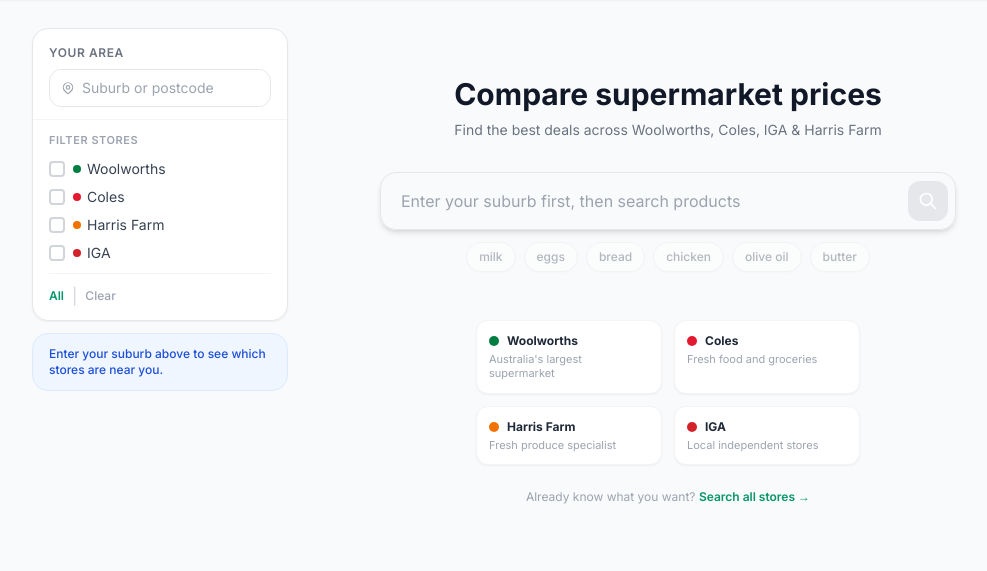
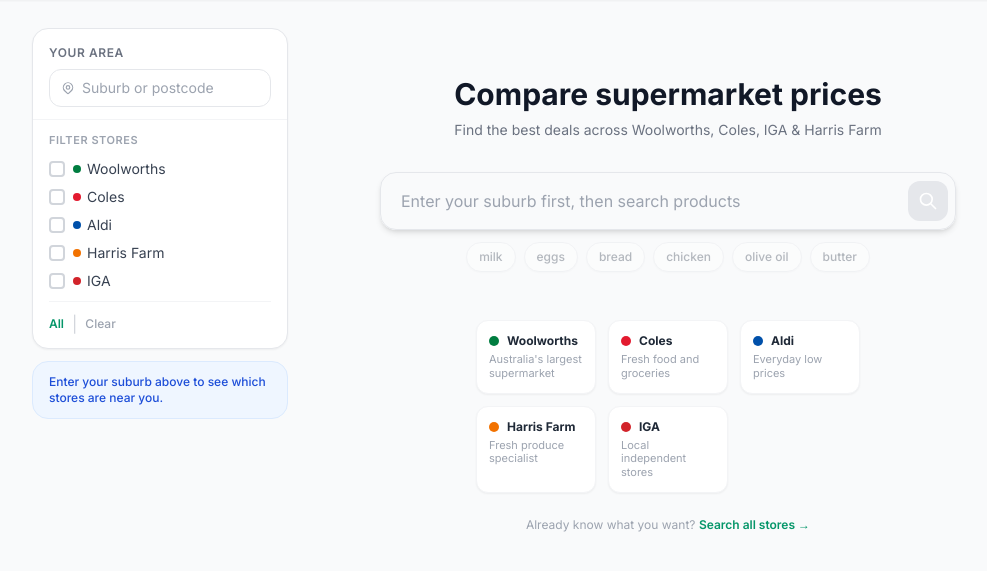
Before and after one commit to kalaeddin51-collab/supermarket-price-tracker, a FastAPI app: template app/templates/landing.html in a window 1280 px wide. Shown: the part 57-628 px from the top of the page, without its empty margins (112-1099 px from the left). Run offline with FastAPI, Linux system fonts and the light colour scheme; the template is opened without the code that fills it, so the values that code supplies are empty; some libraries are stand-ins or nearby versions.

Commit message:
Add Aldi to landing page store selection
- Filter sidebar: added Aldi checkbox between Coles and Harris Farm
- Store grid (below search box): added Aldi, changed to grid-cols-5
- Empty-state store cards: added Aldi card
- "All" button: now includes 'aldi' in the selected stores list

Co-Authored-By: Claude Sonnet 4.6 <noreply@anthropic.com>

```diff
--- a/app/templates/landing.html
+++ b/app/templates/landing.html
@@ -204,6 +204,7 @@
           {% for slug, label, color in [
             ('woolworths', 'Woolworths', '#007D40'),
             ('coles',      'Coles',      '#E31A2F'),
+            ('aldi',       'Aldi',       '#0050AA'),
             ('harris_farm','Harris Farm','#F27200'),
             ('iga',        'IGA',        '#D2232A'),
           ] %}
@@ -240,7 +241,7 @@
         </ul>
         <div class="flex gap-2 mt-2.5 pt-2.5 border-t border-gray-100">
           <button type="button"
-            @click="selectedStores = ['woolworths','coles','harris_farm','iga_north_sydney','iga_milsons_point','iga_crows_nest']; savePreferences()"
+            @click="selectedStores = ['woolworths','coles','aldi','harris_farm','iga_north_sydney','iga_milsons_point','iga_crows_nest']; savePreferences()"
             class="text-xs text-brand hover:text-brand-dark font-semibold transition-colors">All</button>
           <span class="text-gray-300">|</span>
           <button type="button" @click="selectedStores = []; savePreferences()"
@@ -328,10 +329,11 @@
 
     <!-- Store availability grid (shown after suburb entered, desktop) -->
     <div x-show="hasSuburb" x-cloak class="w-full max-w-xl mt-10">
-      <div class="grid grid-cols-4 gap-2">
+      <div class="grid grid-cols-5 gap-2">
         {% for slug, label, color in [
           ('woolworths','Woolworths','#007D40'),
           ('coles','Coles','#E31A2F'),
+          ('aldi','Aldi','#0050AA'),
           ('harris_farm','Harris Farm','#F27200'),
           ('iga','IGA','#D2232A'),
         ] %}
@@ -358,10 +360,11 @@
 
     <!-- Empty state: no suburb yet -->
     <div x-show="!hasSuburb" class="mt-12 text-center max-w-sm">
-      <div class="grid grid-cols-2 gap-3 mb-6">
+      <div class="grid grid-cols-2 sm:grid-cols-3 gap-3 mb-6">
         {% for slug, label, color, desc in [
           ('woolworths','Woolworths','#007D40',"Australia's largest supermarket"),
           ('coles','Coles','#E31A2F',"Fresh food and groceries"),
+          ('aldi','Aldi','#0050AA',"Everyday low prices"),
           ('harris_farm','Harris Farm','#F27200',"Fresh produce specialist"),
           ('iga','IGA','#D2232A',"Local independent stores"),
         ] %}
```
